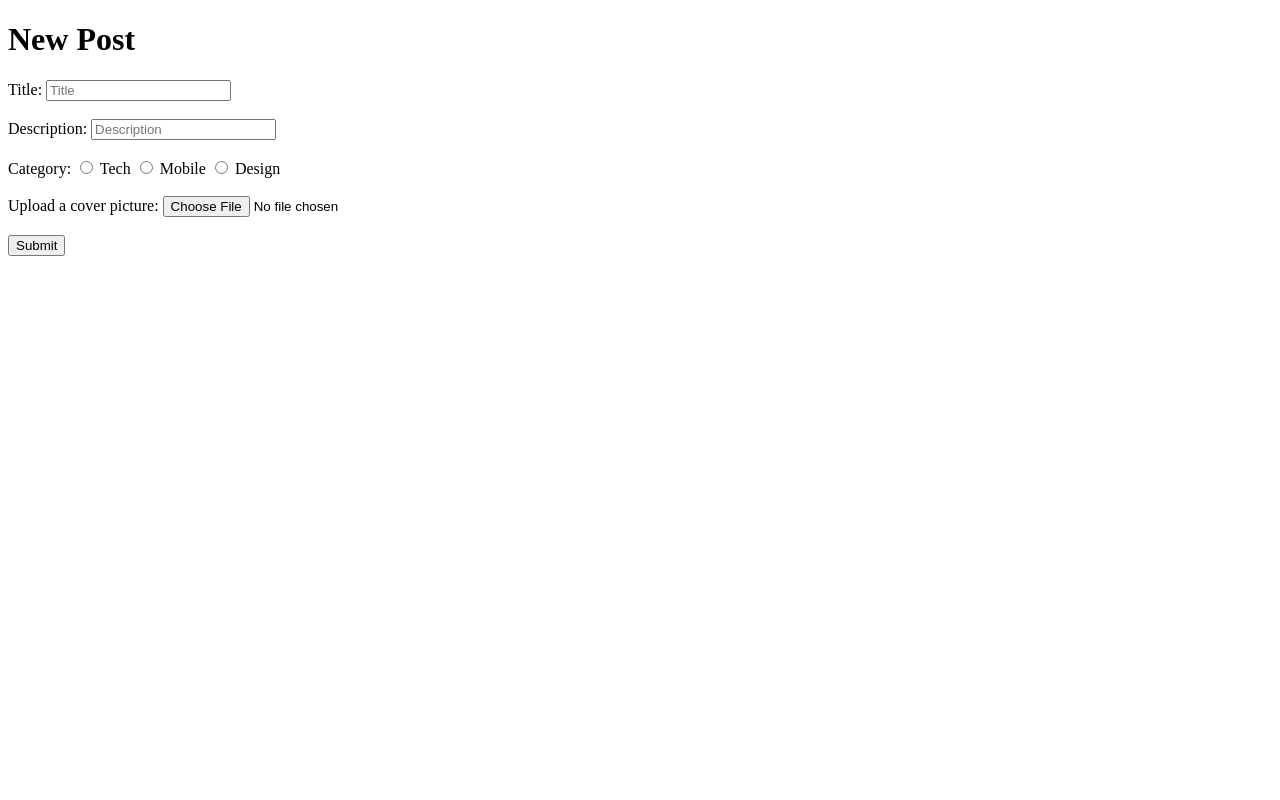
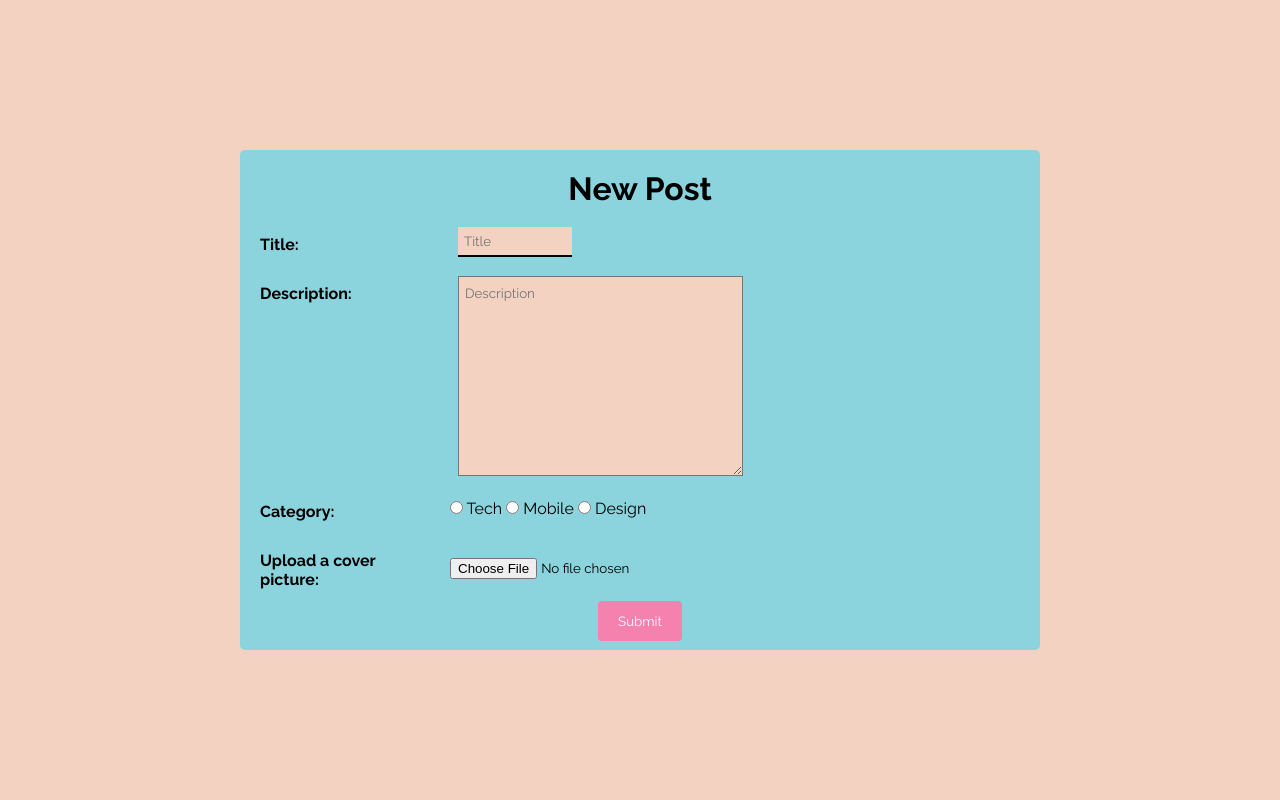
Before and after one commit to arnob2112/Ehito, a Flask app: page /create-post in a window 1280 px wide. Run offline with Flask 3, Linux system fonts and the light colour scheme; a user stored in the database is signed in.

Commit message:
create post page has given a good look.

```diff
--- /dev/null
+++ b/static/styles/createpost.css
@@ -0,0 +1,117 @@
+@import url('https://fonts.googleapis.com/css?family=Raleway:400,700');
+
+* {
+	box-sizing: border-box;
+	margin: 0;
+	padding: 0;
+	font-family: Raleway, sans-serif;
+}
+
+body {
+	background: #f3d2c1;
+    display: flex;
+    justify-content: center;
+    align-items: center;
+}
+
+h1{
+    text-align: center;
+
+    margin: 0 0 10px 0;
+}
+
+input[type=text]{
+    /* display: block; */
+    width: 20%;
+    height: 30px;
+    padding: 3px 6px;
+    margin: 4px 8px;
+    box-sizing: border-box;
+    border: none;
+    border-bottom: 2px solid;
+    background: #f3d2c1;
+    transition: width 0.4s ease-in-out;
+}
+
+input[type=text]:focus {
+    width: 70%;
+}
+
+
+textarea{
+    width: 50%;
+    height: 200px;
+    padding: 8px 6px;
+    margin: 4px 8px;
+    box-sizing: border-box;
+    /* border: 1px solid #f3d2c1; */
+    /* border-bottom: 2px solid; */
+    background: #f3d2c1;
+    transition: width 0.4s ease-in-out;
+}
+
+textarea:focus{
+    width: 90%;
+}
+
+label{
+    padding: 12px 12px 12px 0;
+    display: inline-block;
+}
+
+.col-25 {
+    font-weight: bold;
+    float: left;
+    width: 25%;
+    margin-top: 6px;
+  }
+
+.col-75 {
+float: left;
+width: 75%;
+margin-top: 6px;
+}
+
+/* Clear floats after the columns */
+.row::after {
+content: "";
+display: table;
+clear: both;
+}
+
+
+.parent {
+    width: 80%;
+    display: flex;
+    justify-content: center;
+    align-items: center;
+    height: 100vh; /* Adjust as needed */
+  }
+
+.container {
+    /* display: flex;
+    justify-content: center;
+    align-items: center; */
+    width: 100%;
+    max-width: 800px;
+    height: 500px;
+    border-radius: 5px;
+    background-color: #8bd3dd;
+    padding: 20px;
+}
+
+input[type=submit] {
+    background-color: #f582ae;
+    color: white;
+    padding: 12px 20px;
+    border: none;
+    border-radius: 4px;
+    cursor: pointer;
+    /* float: right; */
+    margin: auto auto;
+    display: block;
+  }
+
+  input[type=submit]:hover {
+    background-color: #f86ea3;
+  }
--- a/templates/createpost.html
+++ b/templates/createpost.html
@@ -3,19 +3,52 @@
 <head>
     <meta charset="UTF-8">
     <title>New Post</title>
+    <link rel="stylesheet" href="{{ url_for('static', filename='styles/createpost.css') }}">
 </head>
+
 <body>
+    <div class="parent">
+        <div class="container">
         <form action="{{ url_for('createpost') }}" method="POST" enctype="multipart/form-data">
             <h1> New Post </h1>
-        Title: <input required type="text" name="title" placeholder="Title"> <br><br>
-        Description: <input required type="text" name="description" placeholder="Description"> <br><br>
-        Category:
+            <div class="row">
+                <div class="col-25">
+                    <label>Title: </label>
+                </div>
+                <div class="col-75"><input required type="text" name="title" placeholder="Title"></div>
+            </div>
+
+            <!-- Description: <input required type="text" name="description" placeholder="Description"> <br><br> -->
+            <div class="row">
+                <div class="col-25">
+                    <label> Description: </label>
+                </div>
+                <div class="col-75">
+                <textarea name="description" placeholder="Description"></textarea>
+                </div>
+            </div>
+
+            <div class="row">
+                <div class="col-25">
+                    <label> Category: </label>
+                </div>
+                <div class="col-75" style="margin-top: 15px;">
                 <input type="radio" name="category" value="Tech"> Tech
                 <input type="radio" name="category" value="Mobile"> Mobile
                 <input type="radio" name="category" value="Design"> Design
-        <br><br>
-        Upload a cover picture: <input required type="file" name="cover_picture" accept=".jpg"> <br><br>
+                </div>
+            </div>
+            <div class="row">
+                <div class="col-25">
+                    <label> Upload a cover picture:  </label>
+                </div>
+                <div class="col-75" style="margin-top: 25px;"><input required type="file" name="cover_picture" accept=".jpg">
+                </div>
+            </div>
+
             <input type="submit" value="Submit">
         </form>
+        </div>
+    </div>
 </body>
 </html>
```
Lines whose indentation alone changed are shown as unchanged.
